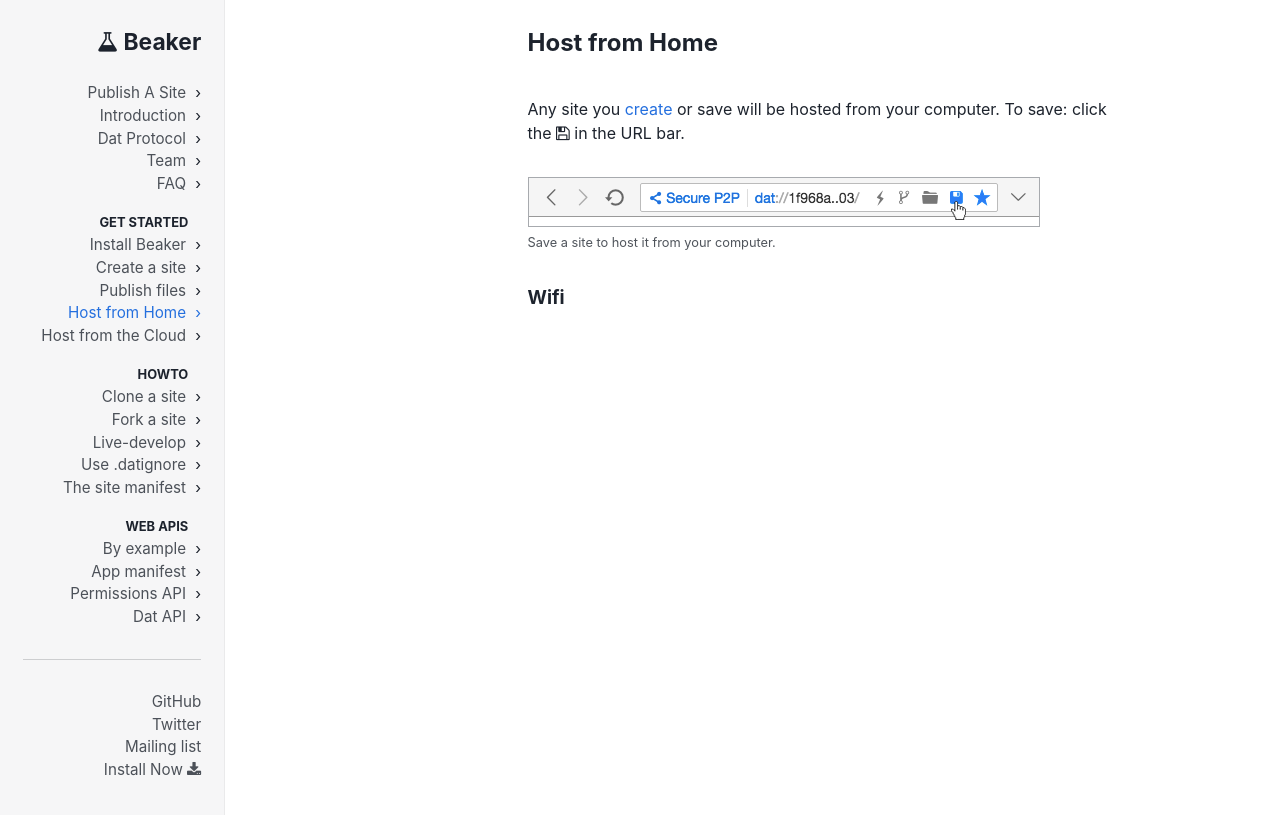
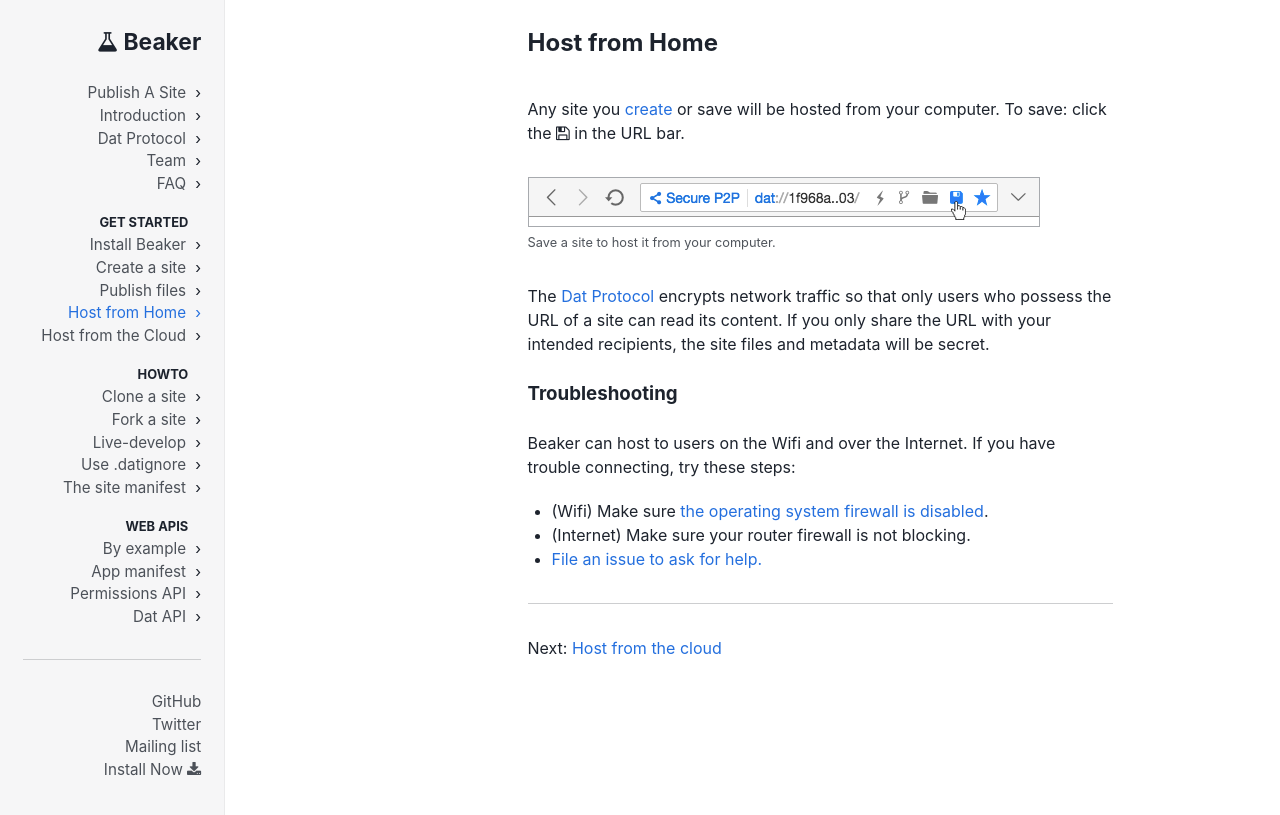
Before and after one commit to beakerbrowser/beakerbrowser.com, a Jekyll site: the page built from _docs/howto/host-from-home.md, in a window 1280 px wide. Shown: the top 815 px of the page. Built offline with Jekyll 4.4.1, drawn with Linux system fonts in a browser that asks for light colours.

Commit message:
Added 'host from home' doc

```diff
--- a/_docs/howto/host-from-home.md
+++ b/_docs/howto/host-from-home.md
@@ -12,4 +12,16 @@
 </figure>
 
 
-### Wifi
+The [Dat Protocol](/docs/dat/intro.html) encrypts network traffic so that only users who possess the URL of a site can read its content. If you only share the URL with your intended recipients, the site files and metadata will be secret.
+
+### Troubleshooting
+
+Beaker can host to users on the Wifi and over the Internet. If you have trouble connecting, try these steps:
+
+ - (Wifi) Make sure [the operating system firewall is disabled](http://www.wikihow.com/Turn-off-Mac-Firewall).
+ - (Internet) Make sure your router firewall is not blocking.
+ - [File an issue to ask for help.](https://github.com/beakerbrowser/beaker/issues)
+
+---
+
+Next: [Host from the cloud](./host-from-the-cloud.html)
```
